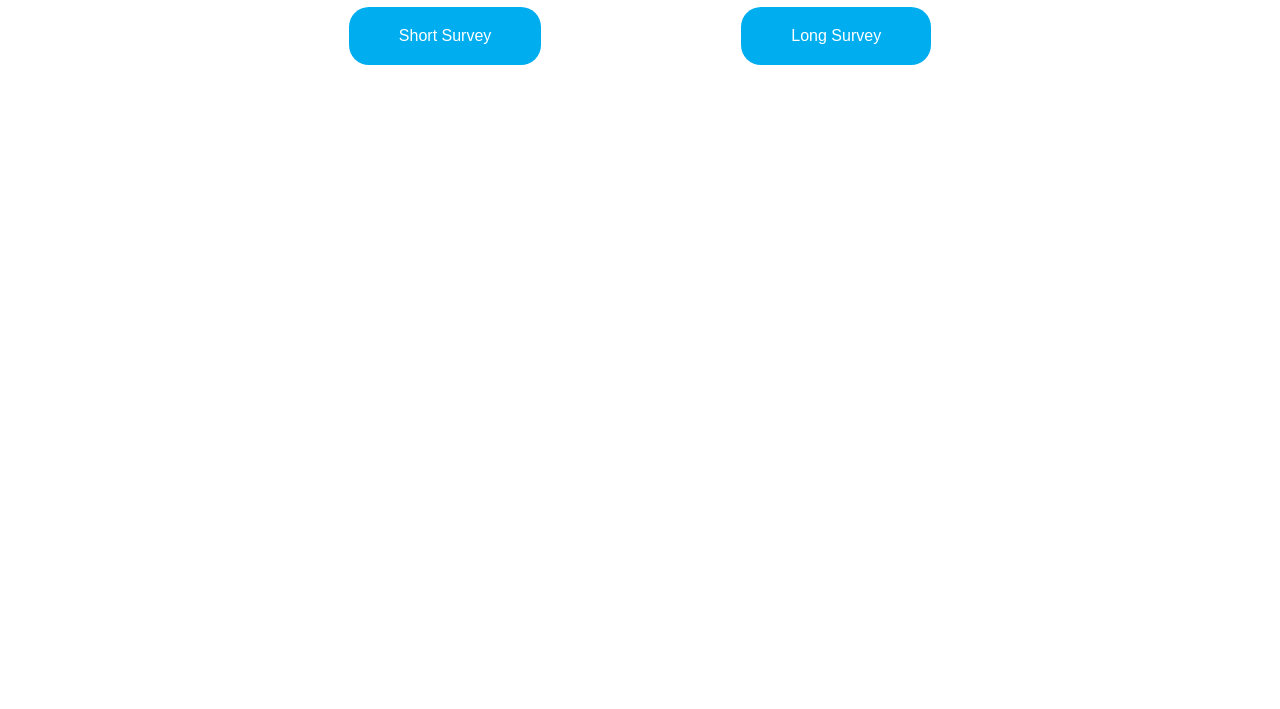
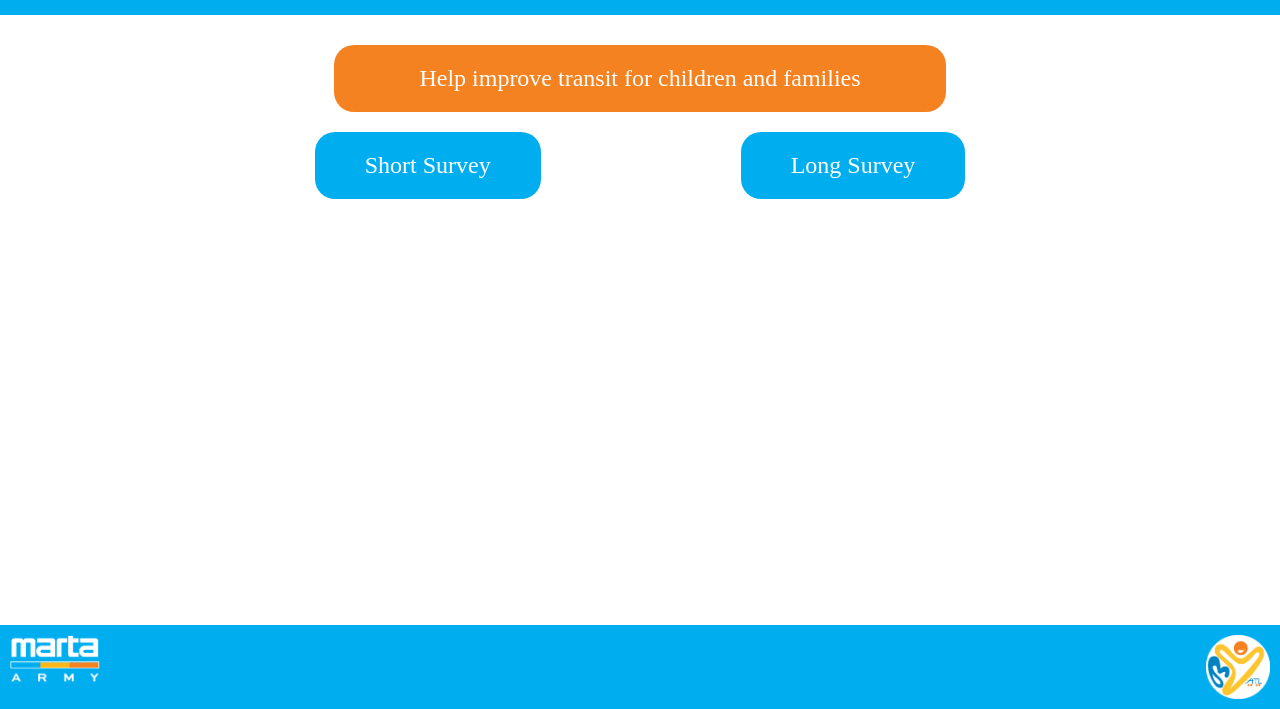
Before and after one commit to sambaskin/MYAtl, a plain HTML site: page index.html in a window 1280 px wide. Shown: the part 91-800 px from the top of the page. Drawn offline with Linux system fonts and the light colour scheme.

Commit message:
style nearly done!

```diff
--- a/index.html
+++ b/index.html
@@ -22,6 +22,7 @@
 	<meta name="msapplication-TileImage" content="favicon/ms-icon-144x144.png">
 	<meta name="theme-color" content="#ffffff">
 
+
 </head>
 
 <div id="Site_Container">
@@ -33,6 +34,13 @@
 		<h1>
 		Mobile Youth Atlanta
 		</h1>
+		</div>
+		<div id="text-container">
+		<div id="text">
+			<h2>
+			Help improve transit for children and families
+			</h2>
+		</div>
 		</div>
 		<div id="button-container">
 			<div id="button1">
@@ -48,6 +56,12 @@
 			</div>
 		</div>
 		<div id="footer">
+		<div id= "marta-army">
+		<img src="images/MARTAArmy.png" id="img1"></img>
+		</div>
+		<div id="myatl-logo">
+		<img src="images/MYATL.png" id="img2"></img>
+		</div>
 		</div>
 	</div>
 </div>
@@ -56,13 +70,47 @@
 
 
 <style>
+	@font-face
+	{
+  		font-family: FredokaOne;
+  		src: url(FredokaOne-Regular.tff);
+	}
 	#header
 	{
 		text-align: center;
 		background: #00AEEF;
-		font-family: sans-serif;
+		font-family: FredokaOne-Regular;
 		font-weight: bold;
 		color: white;
+	}
+	h1
+	{
+		padding-bottom: 30px;
+
+	}
+	h2
+	{
+		font-weight: normal;
+	}
+	#text
+	{
+		text-align:center;
+		background-color: #F58220;
+		color: white;
+		font-family: FredokaOne-Regular;
+		font-weight: lighter;
+		margin-left: auto;
+		margin-right: auto;
+		padding-left: 85px;
+		padding-right: 85px;
+		border-radius: 20px;
+
+	}
+	#text-container
+	{
+		display: flex;
+		margin-bottom: 20px;
+		margin-top: 30px;
 	}
 	#button-container
 	{
@@ -76,6 +124,8 @@
 		margin-left: auto;
 		background-color: #00AEEF;
 		border-radius: 20px;
+		font-family: FredokaOne-Regular;
+		font-size: 24px;
 
 	}
 
@@ -86,6 +136,9 @@
 		padding: 20px 50px 20px 50px;
 		background-color: #00AEEF;
 		border-radius: 20px;
+		font-family: FredokaOne-Regular;
+		font-size: 24px;
+
 
 	}
 
@@ -93,18 +146,49 @@
 	{
 		color: white;
 		text-decoration: none;
-		font-family: sans-serif;
+		font-family: FredokaOne-Regular;
 
 	}
 	a:hover
 	{
 		color: rgba(255,255,255,0.5);
 	}
+
+	#footer
+	{
+		background-color: #00AEEF;
+		display: flex;
+		position: fixed;
+   		left: 0;
+  		 bottom: 0;
+	}
+
+	#myatl-logo
+	{
+		width: 50%;
+	}
+	#marta-army
+	{
+		width: 50%;
+	}
+	#img1
+	{
+		width: 14%;
+		float: left;
+		padding: 10px 10px 10px 10px;
+	}
+	#img2
+	{
+		width: 10%;
+		float: right;
+		padding: 10px 10px 10px 10px;
+	}
 	body
 	{
 		margin: 0px;
 	}
 
+
 </style>
 
 </html>
```
Also changed, not shown: FredokaOne-Regular.ttf (added), images/MARTAArmy.png (added), images/MYATL.png (renamed from images/MY_ATL logo.png).
